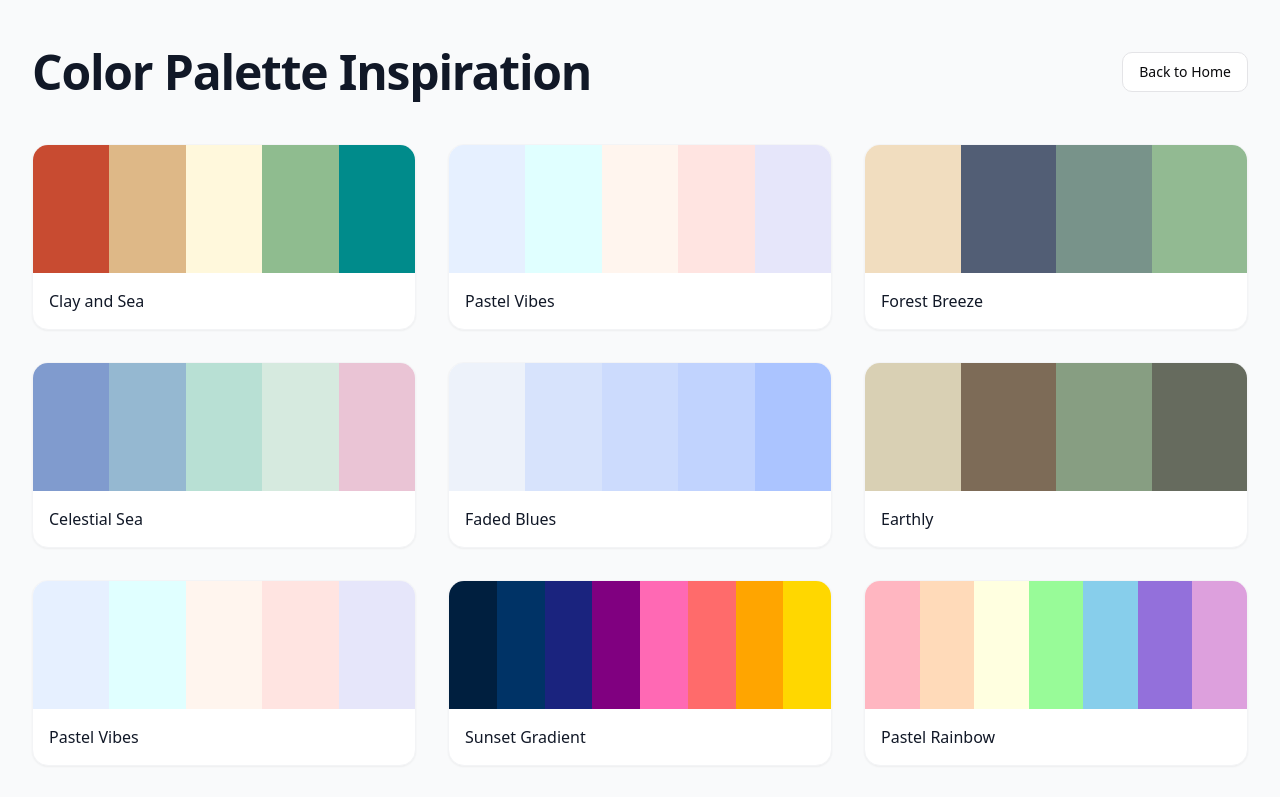
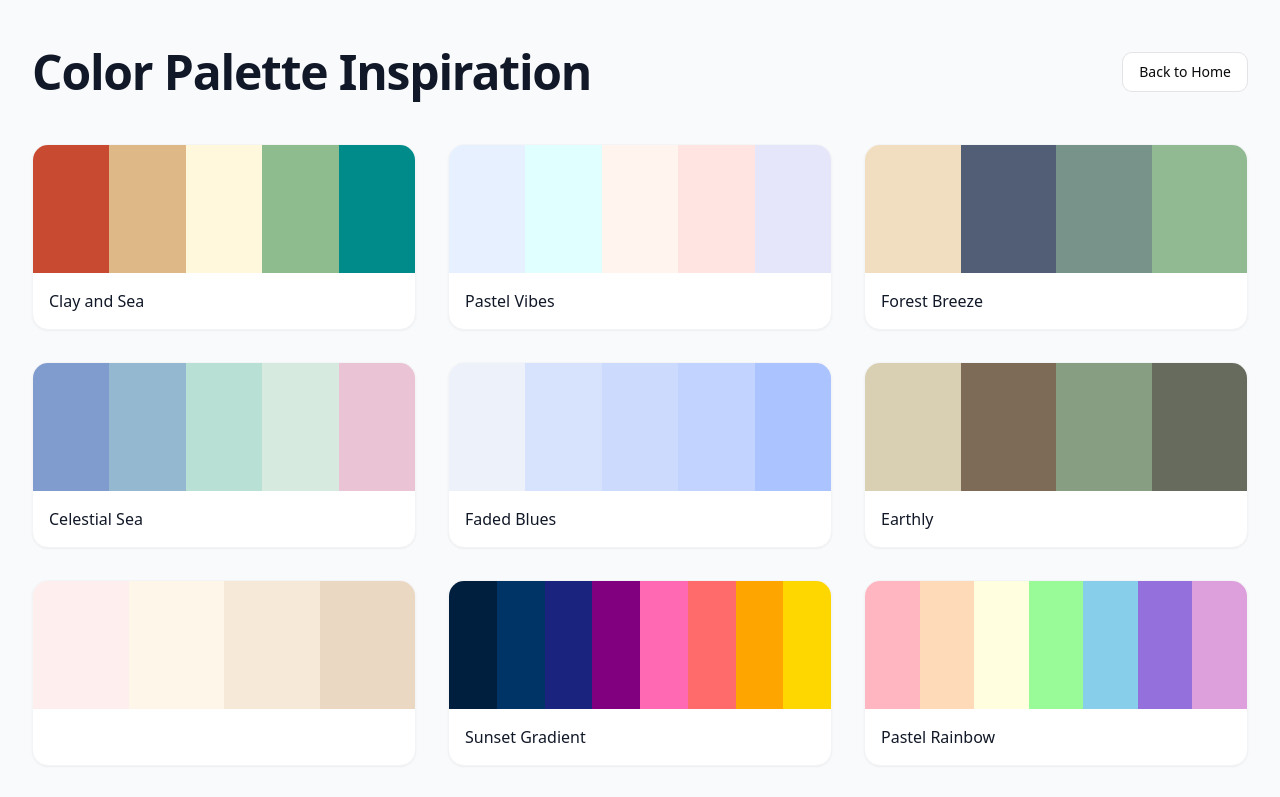
Before and after one commit to priyankasoni930/Color-Fusion, a React (Vite) app: page /palettes in a window 1280 px wide. Shown: the top 797 px of the page. Built offline with nearby package versions, Linux system fonts and the light colour scheme.

Commit message:
Update ColorPalettes.tsx

```diff
--- a/src/pages/ColorPalettes.tsx
+++ b/src/pages/ColorPalettes.tsx
@@ -46,9 +46,9 @@ const colorPalettes: ColorPalette[] = [
     colors: ["#d9d0b4", "#7d6b57", "#879e82", "#666b5e"],
   },
   {
-    name: "Pastel Vibes",
+    name: "",
     likes: 784,
-    colors: ["#E6F0FF", "#E0FFFF", "#FFF5EE", "#FFE4E1", "#E6E6FA"],
+    colors: ["#ffeeee", "#fff6ea", "#f7e9d7", "#ebd8c3"],
   },
   {
     name: "Sunset Gradient",
```
